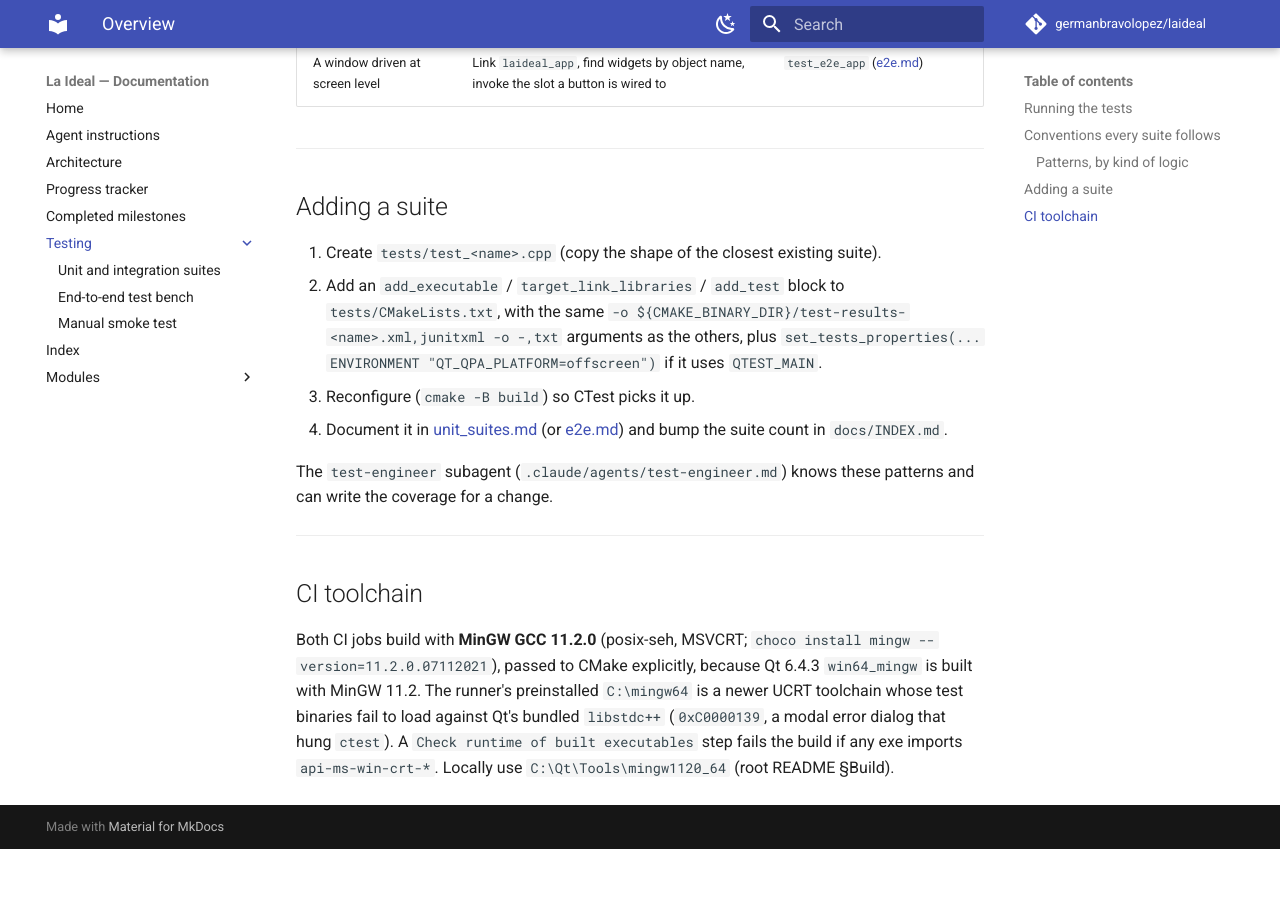
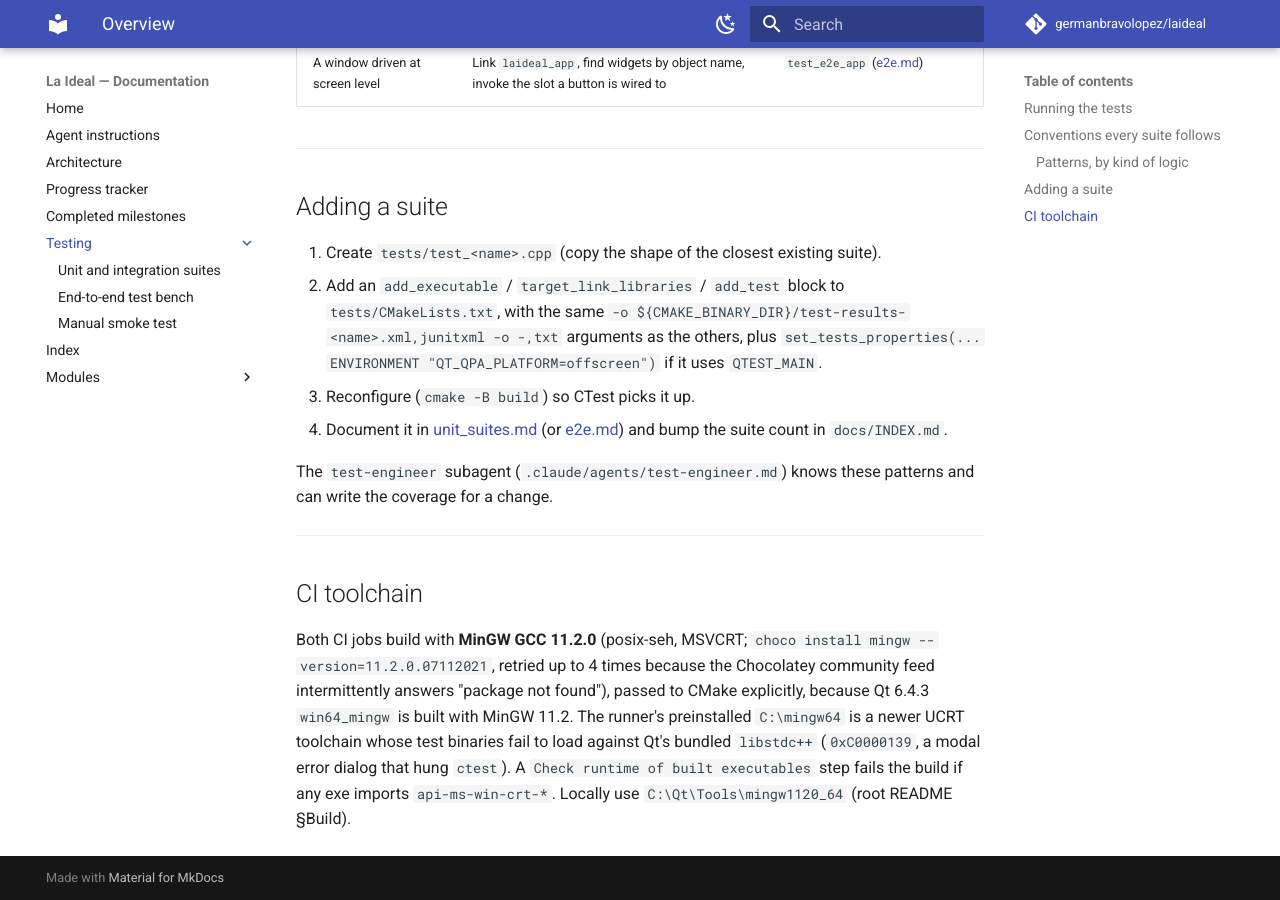
Before and after one commit to germanbravolopez/laideal, an MkDocs documentation site: the page built from docs/testing/README.md, in a window 1280 px wide and 900 px high, scrolled down 2310 px. Built offline with MkDocs 1.6.1 and Material for MkDocs 9.7.7, drawn with Linux system fonts in a browser that asks for light colours; comment, search, counter and statistics services are not loaded; before the commit the page ends 3159 px from its top, so only the background shows below that.

Commit message:
CI: retry the MinGW Chocolatey install (the community feed intermittently answers package not found); tracker: two notes from the 10.13 compliance re-check

```diff
--- a/docs/testing/README.md
+++ b/docs/testing/README.md
@@ -63,4 +63,4 @@ The `test-engineer` subagent (`.claude/agents/test-engineer.md`) knows these pat
 
 ## CI toolchain
 
-Both CI jobs build with **MinGW GCC 11.2.0** (posix-seh, MSVCRT; `choco install mingw --version=11.2.0.07112021`), passed to CMake explicitly, because Qt 6.4.3 `win64_mingw` is built with MinGW 11.2. The runner's preinstalled `C:\mingw64` is a newer UCRT toolchain whose test binaries fail to load against Qt's bundled `libstdc++` (`0xC0000139`, a modal error dialog that hung `ctest`). A `Check runtime of built executables` step fails the build if any exe imports `api-ms-win-crt-*`. Locally use `C:\Qt\Tools\mingw1120_64` (root README §Build).
+Both CI jobs build with **MinGW GCC 11.2.0** (posix-seh, MSVCRT; `choco install mingw --version=11.2.0.07112021`, retried up to 4 times because the Chocolatey community feed intermittently answers "package not found"), passed to CMake explicitly, because Qt 6.4.3 `win64_mingw` is built with MinGW 11.2. The runner's preinstalled `C:\mingw64` is a newer UCRT toolchain whose test binaries fail to load against Qt's bundled `libstdc++` (`0xC0000139`, a modal error dialog that hung `ctest`). A `Check runtime of built executables` step fails the build if any exe imports `api-ms-win-crt-*`. Locally use `C:\Qt\Tools\mingw1120_64` (root README §Build).
```
Also changed, not shown: docs/progress_tracker.md (+1 -1 lines), 1 other file.
